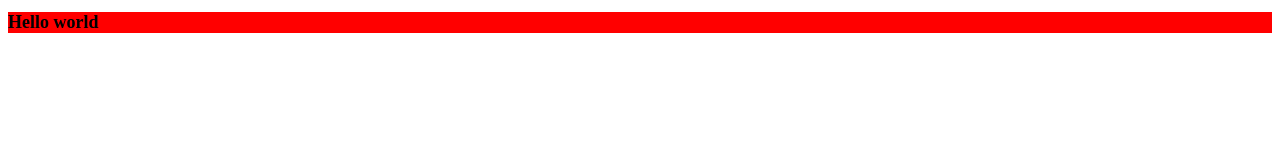
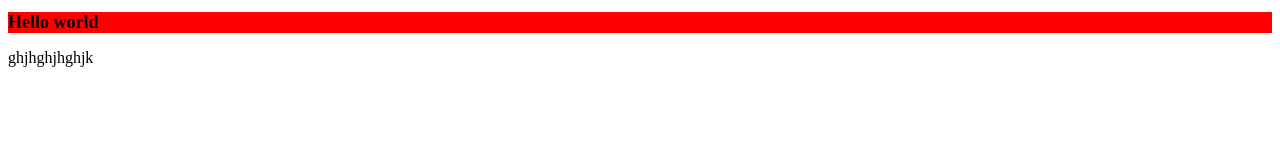
Before and after one commit to saidsoud72/Vallies, a plain HTML site: page project_test.html in a window 1280 px wide. Drawn offline with Linux system fonts and the light colour scheme.

Commit message:
initial commit

```diff
--- a/project_test.html
+++ b/project_test.html
@@ -10,5 +10,6 @@
 
 <body>
     <h1>Hello world</h1>
+    <p>ghjhghjhghjk</p>
 </body>
 </html>
```
